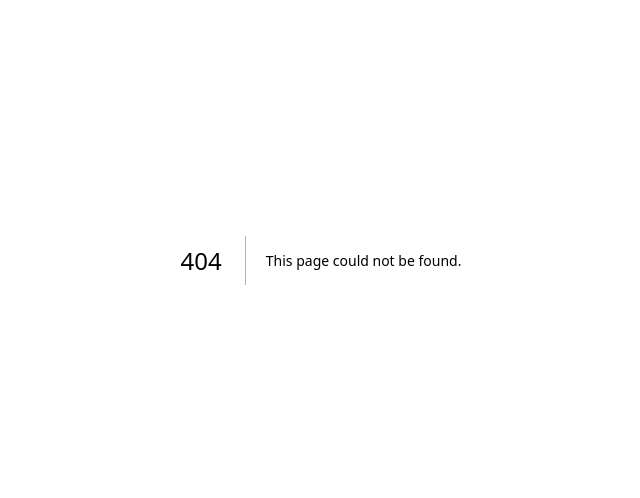
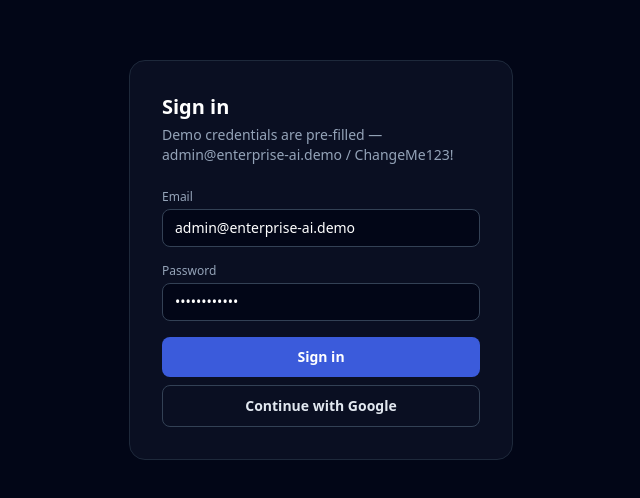
Before and after one commit to saianthireddy/enterprise-ai-platform, a Next.js app in the folder frontend/: page /login in a window 1280 px wide. Before the commit this address had no page. Shown: the part 140-638 px from the top of the page, without its empty margins (319-959 px from the left). Built offline with nearby package versions, Linux system fonts and the light colour scheme.

Commit message:
Add files via upload

```diff
--- /dev/null
+++ b/frontend/app/login/page.tsx
@@ -0,0 +1,72 @@
+"use client";
+
+import { useState } from "react";
+import { useRouter } from "next/navigation";
+import { login, saveToken } from "@/lib/api";
+
+export default function LoginPage() {
+  const router = useRouter();
+  const [email, setEmail] = useState("admin@enterprise-ai.demo");
+  const [password, setPassword] = useState("ChangeMe123!");
+  const [error, setError] = useState<string | null>(null);
+  const [loading, setLoading] = useState(false);
+
+  async function handleSubmit(e: React.FormEvent) {
+    e.preventDefault();
+    setLoading(true);
+    setError(null);
+    try {
+      const token = await login(email, password);
+      saveToken(token.access_token);
+      router.push("/chat");
+    } catch (err) {
+      setError(err instanceof Error ? err.message : "Login failed");
+    } finally {
+      setLoading(false);
+    }
+  }
+
+  return (
+    <main className="flex min-h-screen items-center justify-center px-4">
+      <form
+        onSubmit={handleSubmit}
+        className="w-full max-w-sm rounded-2xl border border-slate-800 bg-slate-900/60 p-8"
+      >
+        <h1 className="mb-1 text-xl font-semibold text-white">Sign in</h1>
+        <p className="mb-6 text-sm text-slate-400">
+          Demo credentials are pre-filled — admin@enterprise-ai.demo / ChangeMe123!
+        </p>
+        <label className="mb-1 block text-xs text-slate-400">Email</label>
+        <input
+          className="mb-4 w-full rounded-lg border border-slate-700 bg-slate-950 px-3 py-2 text-sm text-white"
+          value={email}
+          onChange={(e) => setEmail(e.target.value)}
+          type="email"
+          required
+        />
+        <label className="mb-1 block text-xs text-slate-400">Password</label>
+        <input
+          className="mb-4 w-full rounded-lg border border-slate-700 bg-slate-950 px-3 py-2 text-sm text-white"
+          value={password}
+          onChange={(e) => setPassword(e.target.value)}
+          type="password"
+          required
+        />
+        {error && <p className="mb-4 text-sm text-red-400">{error}</p>}
+        <button
+          type="submit"
+          disabled={loading}
+          className="w-full rounded-lg bg-brand-500 px-4 py-2.5 text-sm font-semibold text-white hover:bg-brand-600 disabled:opacity-60"
+        >
+          {loading ? "Signing in..." : "Sign in"}
+        </button>
+        <button
+          type="button"
+          className="mt-2 w-full rounded-lg border border-slate-700 px-4 py-2.5 text-sm font-semibold text-slate-200 hover:bg-slate-900"
+        >
+          Continue with Google
+        </button>
+      </form>
+    </main>
+  );
+}
```
